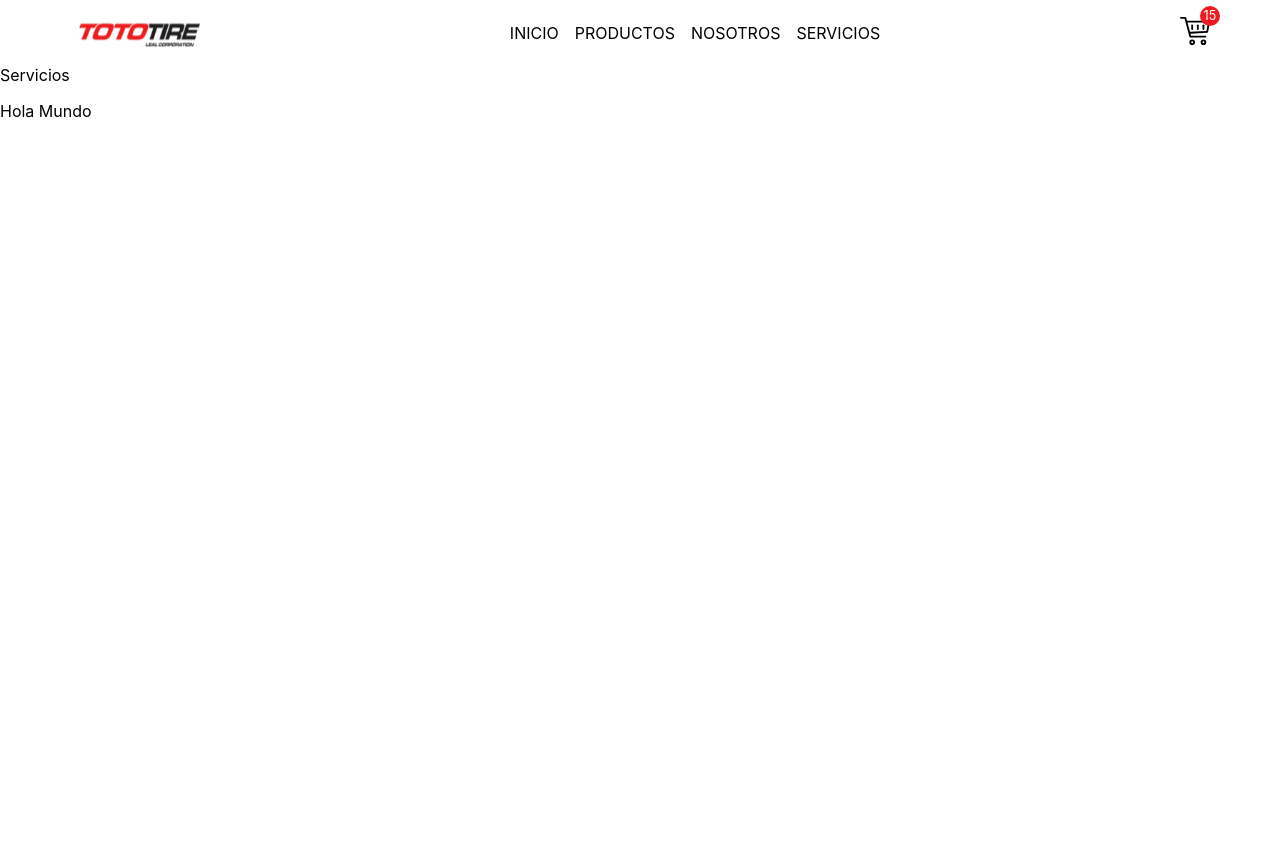
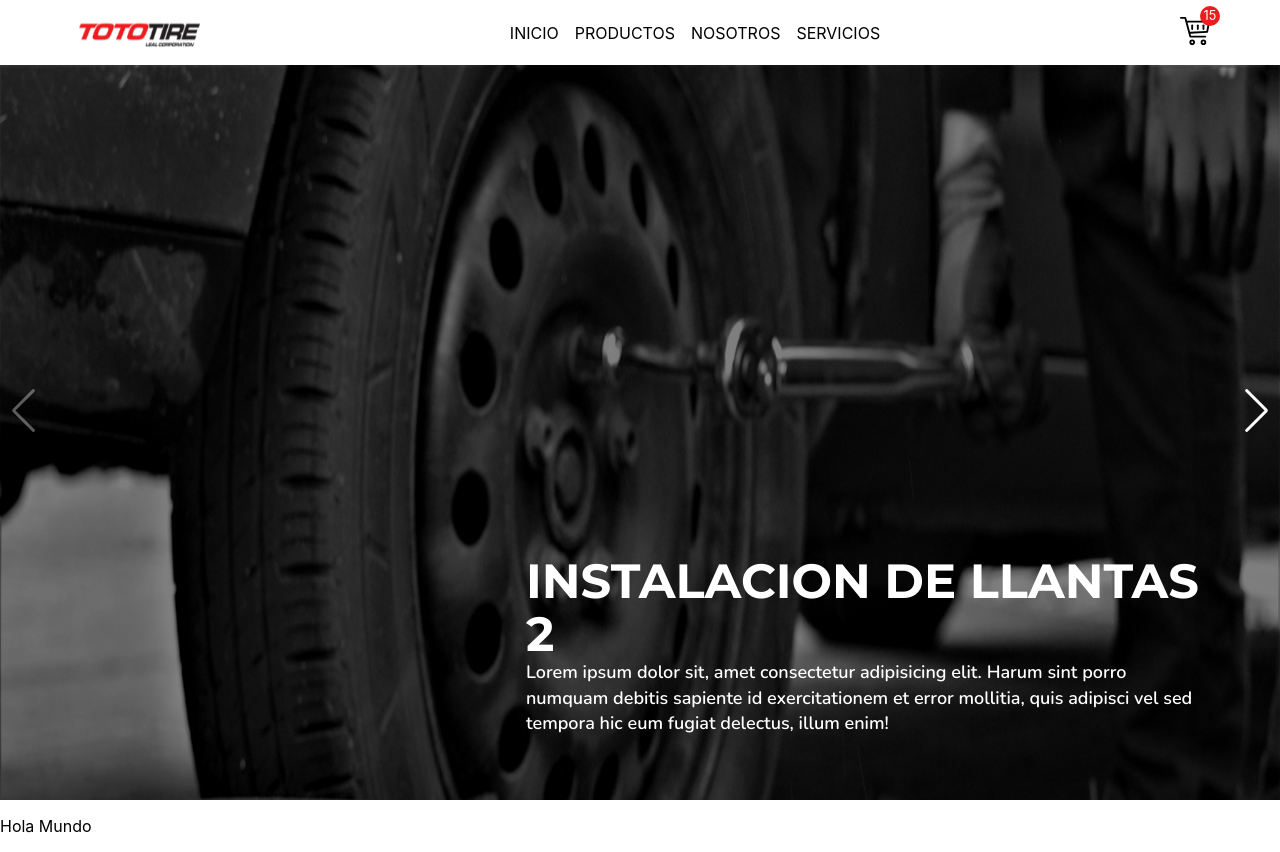
Before and after one commit to SebasRDev/tototire, a Next.js app: page /servicios in a window 1280 px wide. Before the commit the page ends 800 px from the top, so only its background shows below. Built offline with nearby package versions, Linux system fonts and the light colour scheme.

Commit message:
servicios slider

```diff
--- a/components/index.js
+++ b/components/index.js
@@ -4,3 +4,4 @@ export * from './navbar/Cart';
 export * from './shared/Button';
 export * from './shared/FeaturedSlider';
 export * from './shared/FeaturedContent';
+export * from './services/ServiceSlide';
--- /dev/null
+++ b/components/services/ServiceSlide.jsx
@@ -0,0 +1,33 @@
+import Image from "next/image";
+
+import glStyles from "../../styles/globals.module.css";
+import styles from "../../styles/pages/Servicios.module.css";
+
+export const ServiceSlide = () => {
+  return (
+    <>
+      <div className={styles.bg__img}>
+        <Image
+          className={styles.image__slider__desk}
+          layout="responsive"
+          src="/service_1.png"
+          alt="service"
+          width={800}
+          height={800}
+        />
+      </div>
+      <div className={`${glStyles.container} ${styles.content__wrapper}`}>
+        <div className={styles.content}>
+          <h2>
+            Instalacion de llantas <br /> 2
+          </h2>
+          <p>
+            Lorem ipsum dolor sit, amet consectetur adipisicing elit. Harum sint
+            porro numquam debitis sapiente id exercitationem et error mollitia,
+            quis adipisci vel sed tempora hic eum fugiat delectus, illum enim!
+          </p>
+        </div>
+      </div>
+    </>
+  );
+};
--- a/package.json
+++ b/package.json
@@ -9,6 +9,7 @@
     "lint": "next lint"
   },
   "dependencies": {
+    "framer-motion": "^7.2.1",
     "next": "12.2.5",
     "react": "18.2.0",
     "react-dom": "18.2.0",
--- a/pages/servicios.jsx
+++ b/pages/servicios.jsx
@@ -1,9 +1,43 @@
-import React from 'react'
+import { Swiper, SwiperSlide } from "swiper/react";
+import { EffectFade, Navigation } from "swiper";
+import { ServiceSlide } from "../components";
+
+import "swiper/css/effect-fade";
+import "swiper/css/navigation";
+import styles from "../styles/pages/Servicios.module.css";
+
+const slidePosition = "bot-left";
+
+//positions
+//top-right
+//top-left
+//bot-right
+//bot-left
 
 const servicios = () => {
   return (
-    <div>Servicios</div>
-  )
-}
+    <Swiper
+      slidesPerView={1}
+      navigation={true}
+      fadeEffect={{
+        crossFade: true,
+      }}
+      modules={[EffectFade, Navigation]}
+      className={`mySwiper-services ${styles.service__slider}`}
+      breakpoints={{
+        768: {
+          direction: "vertical"
+        },
+      }}
+    >
+      <SwiperSlide className={`${styles["bot-left"]}`}>
+        <ServiceSlide />
+      </SwiperSlide>
+      <SwiperSlide className={`${styles["top-right"]}`}>
+        <ServiceSlide />
+      </SwiperSlide>
+    </Swiper>
+  );
+};
 
-export default servicios
+export default servicios;
--- a/styles/globals.css
+++ b/styles/globals.css
@@ -4,7 +4,10 @@
   --secondary: #051026;
   --accent: #789696;
   --darker-opacity: #000000BC;
+  --lighter-opacity: #00000080;
   --backgrounds: #EEECEC;
+  --swiper-navigation-color: #fff;
+  --swiper-theme-color: #fff;
 }
 
 html,
@@ -43,3 +46,15 @@ a {
   -webkit-animation-name: fadeIn;
   animation-name: fadeIn;
 }
+
+.mySwiper-services .swiper-button-next,
+.mySwiper-services .swiper-button-prev{
+  top: 200px;
+}
+
+@media (min-width: 768px){
+  .mySwiper-services .swiper-button-next,
+  .mySwiper-services .swiper-button-prev{
+    top: calc(50% - 22px);
+  }
+}
--- /dev/null
+++ b/styles/pages/Servicios.module.css
@@ -0,0 +1,102 @@
+.service__slider {
+  height: calc(100vh - 65px);
+}
+
+.bg__img {
+  position: relative
+}
+
+.bg__img::after{
+  content: '';
+  display: block;
+  position: absolute;
+  width: 100%;
+  height: 100%;
+  background-color: var(--lighter-opacity);
+  top: 0;
+  left: 0;
+}
+
+.content__wrapper {
+  display: flex;
+  padding: 32px 0;
+  max-width: 90%;
+  position: relative;
+}
+
+@media (min-width: 768px){
+  .bg__img{
+    position: absolute;
+    width: 100%;
+    height: 100%;
+  }
+
+  .content__wrapper{
+    max-width: 1140px;
+    height: 100%;
+    padding: 64px 0;
+  }
+
+  .content{
+    width: 60%;
+  }
+}
+
+.content h2 {
+  font-family: "Montserrat", sans-serif;
+  font-weight: 700;
+  font-size: 32px;
+  line-height: 1.1;
+  color: var(--primary);
+  text-transform: uppercase;
+  margin-bottom: 16px;
+  margin: 0;
+}
+
+.content p {
+  font-family: "Nunito", sans-serif;
+  font-weight: 400;
+  font-size: 16px;
+  line-height: 1.4;
+  color: var(--secondry);
+  margin: 0;
+}
+
+.top-right .content__wrapper,
+.top-left .content__wrapper,
+.bot-right .content__wrapper,
+.bot-left .content__wrapper{
+  align-items: flex-end;
+}
+
+@media (min-width: 768px) {
+  .content h2 {
+    font-size: 48px;
+    color: var(--white);
+  }
+
+  .content p{
+    font-size: 18px;
+    color: var(--white);
+  }
+
+  .top-right .content__wrapper{
+    justify-content: flex-start;
+    align-items: flex-start;
+  }
+
+  .top-left .content__wrapper{
+    justify-content: flex-end;
+    align-items: flex-start;
+  }
+
+  .bot-right .content__wrapper{
+    justify-content: flex-start;
+    align-items: flex-end;
+  }
+
+  .bot-left .content__wrapper{
+    justify-content: flex-end;
+    align-items: flex-end;
+  }
+}
```
Also changed, not shown: public/service_1.png (added), 1 other file (tests, documents, lock files or other folders).
